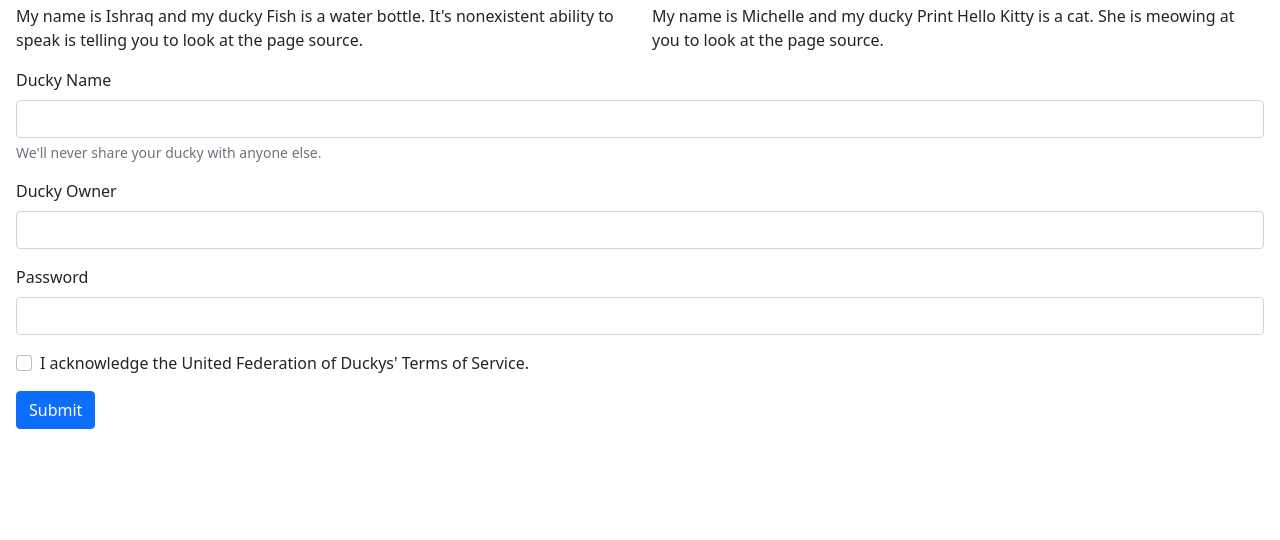
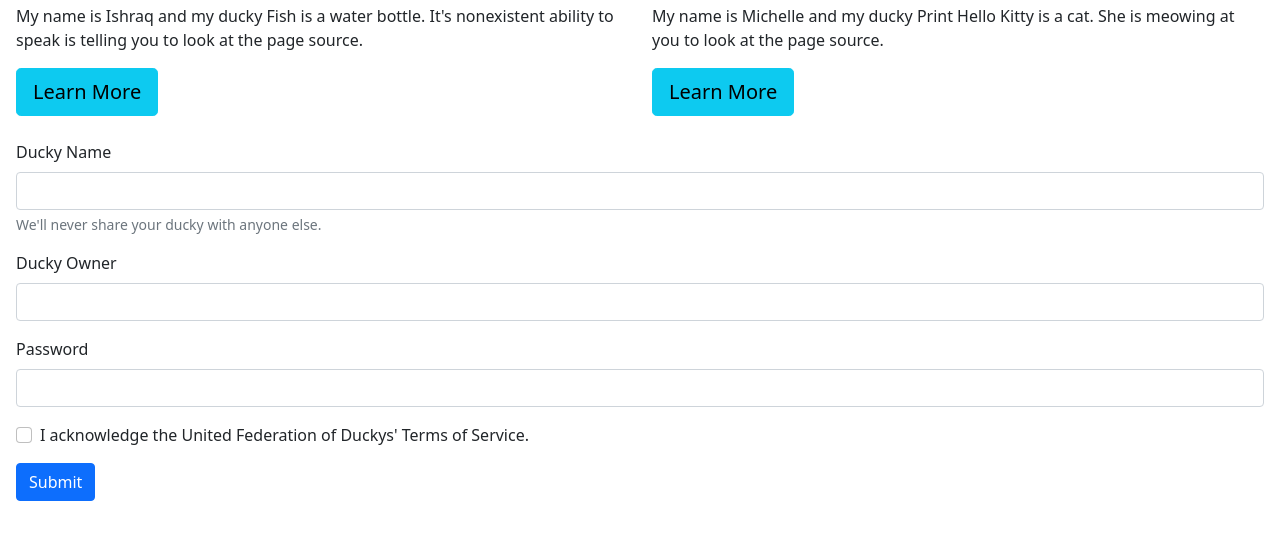
Before and after one commit to turtlelazy/softdevworkshop, a plain HTML site: page index.html in a window 1280 px wide. Shown: the part 234-774 px from the top of the page. Drawn offline with nearby package versions, Linux system fonts and the light colour scheme.

Commit message:
comments

```diff
--- a/index.html
+++ b/index.html
@@ -24,19 +24,29 @@
                 here for more information on alignment and these numbers:
                 https://getbootstrap.com/docs/5.0/layout/columns/
                 -->
-                <div class = 'col-6'>
+                <!-- The sm tag allows for viewable formatting, changing from horizontal to vertical layout,
+                when the screen width is too small. -->
+
+                <div class = 'col-sm-6'>
                     <h2>Ish and Fish</h2>
                     <p>My name is Ishraq and my ducky Fish is a water bottle. It's nonexistent ability to speak is telling you to look at the page source.</p>
+                    <!-- Color in bootstrap can be defined within these classes, depending on the use.
+                    In this case, these buttons are for information, so btn-info was used, which applied a baby blue
+                    color to the button. The size was also changed to make it bigger, with btn-lg. -->
+                    <button type = "button" class = "btn btn-info btn-lg">Learn More</button>
                 </div>
 
-                <div class = 'col-6'>
+                <div class = 'col-sm-6'>
                     <h2>Michelle and PHK</h2>
                     <p>My name is Michelle and my ducky Print Hello Kitty is a cat. She is meowing at you to look at the page source.</p>
+                    <button type="button" class="btn btn-info btn-lg">Learn More</button>
                 </div>
             </div>
 
-            <!-- Form -->
+            <!-- Forms can be used to stylize... forms...-->
+            <br>
             <form>
+                <!-- mb stands for margine botton. In this case, mb-3 was applied. -->
                 <div class="mb-3">
                     <label for="duckyName" class="form-label">Ducky Name</label>
                     <input type="email" class="form-control" id="duckyName" aria-describedby="duckyName">
```
